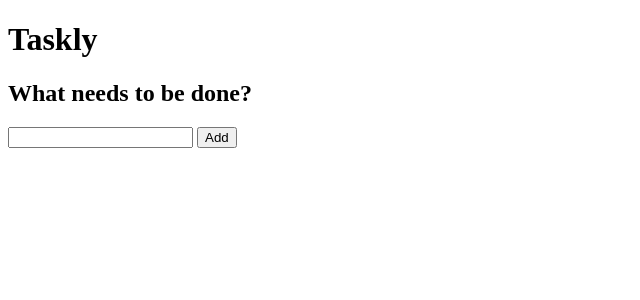
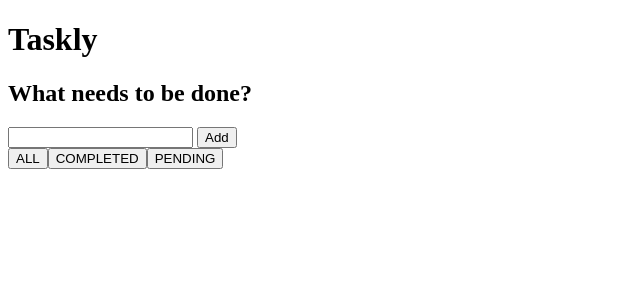
Before and after one commit to rhodeon/svelte-taskly, a Svelte app: page / in a window 1280 px wide. Shown: the top 300 px of the page, without its empty margins (0-640 px from the left). Built offline with nearby package versions, Linux system fonts and the light colour scheme.

Commit message:
Implemented completion and filtering of tasks.

```diff
--- a/src/App.svelte
+++ b/src/App.svelte
@@ -1,16 +1,47 @@
 <script lang="ts">
-  import Form from "./lib/AddTaskForm.svelte";
+  import AddTaskForm from "./lib/AddTaskForm.svelte";
+  import FilterButton from "./lib/FilterButton.svelte";
   import Todo from "./lib/Todo.svelte";
-  import { tasks } from "./stores";
+  import { tasks, filterStore } from "./stores";
+  import { Filter, type Task } from "./types";
+
+  // filteredTasks is an array derived from the global tasks store
+  // based on the selected filter and is passed to the task view
+  let filteredTasks: Task[] = [];
+  $: {
+    // update the filtered tasks whenever there is a change in the selected
+    // filter saved in filterStore
+    switch ($filterStore) {
+      case Filter.All:
+        // on the All filter, set filteredTasks to all tasks
+        filteredTasks = $tasks;
+        break;
+
+      case Filter.Completed:
+        // on the Completed filter, set filteredTasks to only completed tasks
+        filteredTasks = $tasks.filter((task) => task.isCompleted === true);
+        break;
+
+      case Filter.Pending:
+        // on the Pending filter, set filteredTasks to only uncompleted tasks
+        filteredTasks = $tasks.filter((task) => task.isCompleted === false);
+        break;
+    }
+  }
 </script>
 
 <div>
   <h1>Taskly</h1>
 
-  <Form />
+  <AddTaskForm />
+
+  <!-- populate the filter buttons -->
+  {#each Object.values(Filter) as filter}
+    <FilterButton name={filter} />
+  {/each}
 
   <!-- display each task from the global store -->
-  {#each $tasks as task}
+  {#each filteredTasks as task (task.id)}
     <Todo {task} />
   {/each}
 </div>
--- /dev/null
+++ b/src/lib/FilterButton.svelte
@@ -0,0 +1,28 @@
+<script lang="ts">
+  import { Filter } from "../types";
+  import { filterStore } from "../stores";
+
+  export let name: string;
+
+  // setFilter updates the global filter store accordingly
+  // based on the name of the selected button instance
+  function setFilter() {
+    switch (name) {
+      case Filter.All.valueOf():
+        filterStore.setAll();
+        break;
+
+      case Filter.Completed.valueOf():
+        filterStore.setCompleted();
+        break;
+
+      case Filter.Pending.valueOf():
+        filterStore.setPending();
+        break;
+    }
+  }
+</script>
+
+<button type="button" on:click={setFilter}>
+  {name}
+</button>
--- a/src/lib/TodoView.svelte
+++ b/src/lib/TodoView.svelte
@@ -4,6 +4,10 @@
   import { tasks } from "../stores";
 
   export let task: Task;
+
+  // completionStatus is used to update the completion
+  // state of the task
+  let completionStatus = task.isCompleted;
 
   // startEdit is callad when the edit button
   // is clicked to switch to the edit mode
@@ -18,7 +22,12 @@
 
 <form>
   <div>
-    <input type="checkbox" />
+    <input
+      type="checkbox"
+      bind:checked={completionStatus}
+      on:change={() => tasks.toggle(task.id, completionStatus)}
+    />
+
     <label for={task.id}>
       {task.name}
     </label>
--- a/src/stores.ts
+++ b/src/stores.ts
@@ -1,5 +1,5 @@
 import { writable, type Writable } from "svelte/store";
-import { newTask, type Task } from "./types";
+import { Filter, newTask, type Task } from "./types";
 
 export const tasks: TaskStore = createTasksStore();
 
@@ -10,6 +10,7 @@ interface TaskStore extends Writable<Task[]> {
   add: (name: string) => void;
   remove: (id: string) => void;
   edit: (id: string, name: string) => void;
+  toggle: (id: string, completionStatus: boolean) => void;
 }
 
 function createTasksStore(): TaskStore {
@@ -38,5 +39,47 @@ function createTasksStore(): TaskStore {
         return tasks;
       });
     },
+
+    // toggle sets the isCompleted property of the task with the
+    // given id to the completionStatus
+    toggle: (id: string, completionStatus: boolean) => {
+      update((tasks) => {
+        const index = tasks.findIndex((task) => task.id === id);
+        tasks[index].isCompleted = completionStatus;
+        return tasks;
+      });
+    },
   };
 }
+
+// global filter store which holds the current filter state
+export const filterStore: FilterStore = createFilterStore();
+
+// FilterStore is store wrapper for setting a global filtered state.
+interface FilterStore extends Writable<Filter> {
+  setAll: () => void;
+  setCompleted: () => void;
+  setPending: () => void;
+}
+
+function createFilterStore(): FilterStore {
+  const { subscribe, set, update }: Writable<Filter> = writable(Filter.All);
+
+  return {
+    subscribe,
+    set,
+    update,
+
+    setAll: () => {
+      set(Filter.All);
+    },
+
+    setCompleted: () => {
+      set(Filter.Completed);
+    },
+
+    setPending: () => {
+      set(Filter.Pending);
+    },
+  };
+}
--- a/src/types.ts
+++ b/src/types.ts
@@ -16,3 +16,9 @@ export function newTask(name: string): Task {
     isCompleted: false,
   };
 }
+
+export enum Filter {
+  All = "ALL",
+  Completed = "COMPLETED",
+  Pending = "PENDING",
+}
```
